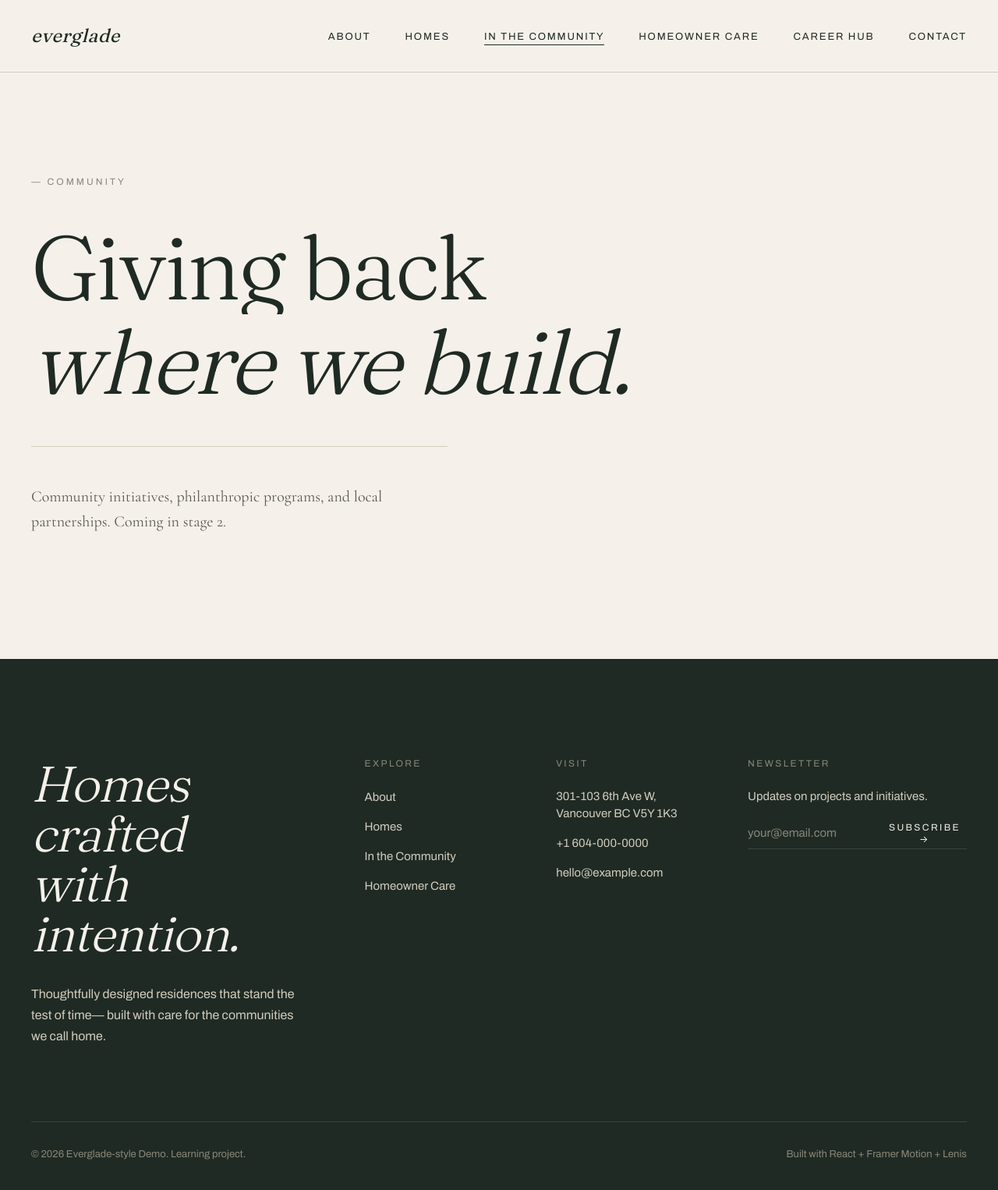
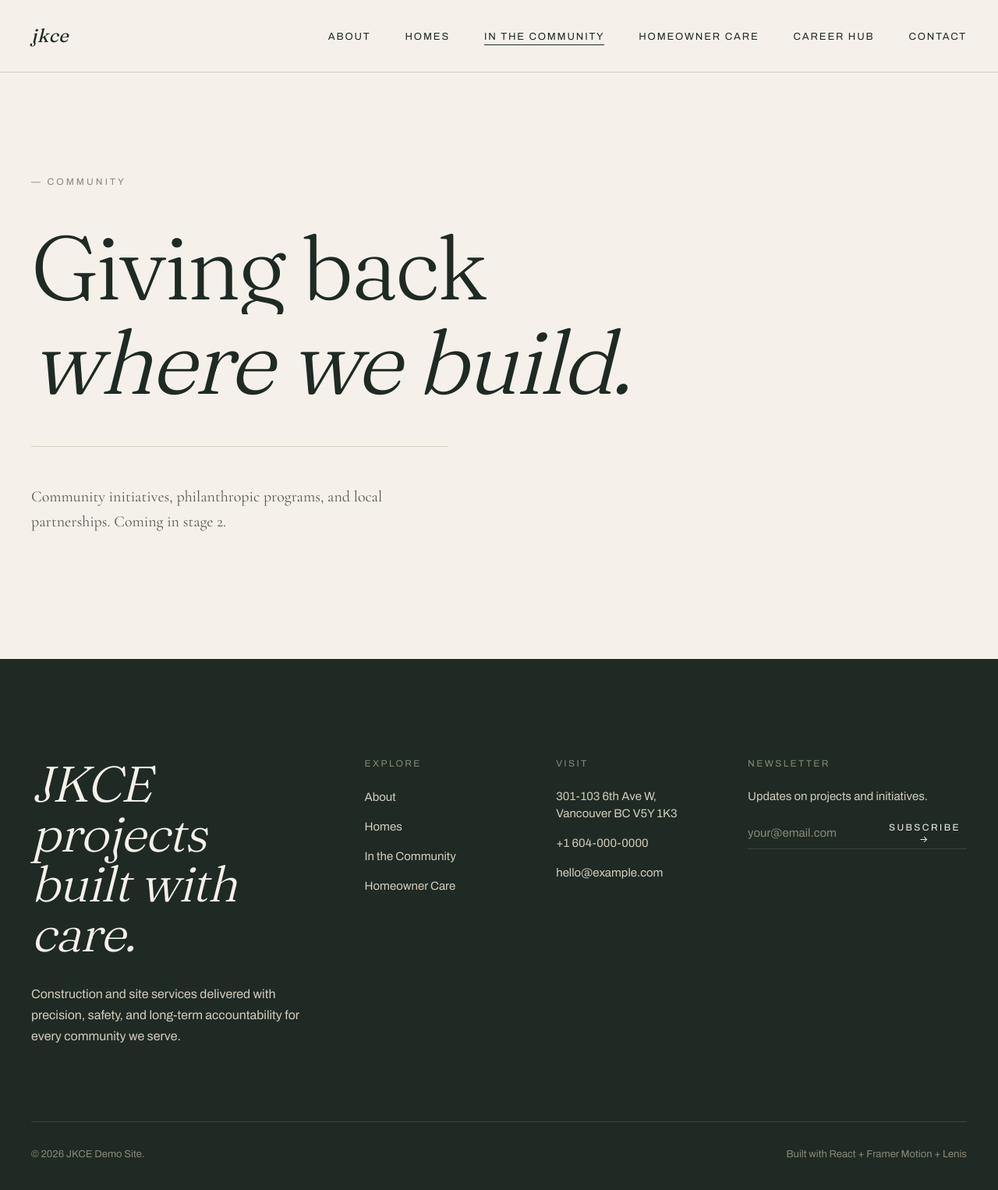
Before and after one commit to cyyryan/JKCE, a React (Vite) app: page /community in a window 1280 px wide. Shown: the top 1526 px of the page at 78% size. Built offline with nearby package versions, Linux system fonts and the light colour scheme.

Commit message:
Update JKCE branding copy

```diff
--- a/src/App.jsx
+++ b/src/App.jsx
@@ -50,14 +50,14 @@ function AppShell() {
               eyebrow="About"
               title="A team obsessed"
               titleItalic="with the craft."
-              hint="This page will feature the Everglade story, philosophy, leadership team, and project timeline. Coming in stage 2."
+              hint="This page will feature the JKCE story, philosophy, leadership team, and project timeline. Coming in stage 2."
             />
           } />
           <Route path="/homes" element={
             <InnerPagePlaceholder
               eyebrow="Homes"
               title="Residences"
-              titleItalic="by Everglade."
+              titleItalic="by JKCE."
               hint="A grid of all past and current projects with filtering by neighborhood, status, and home type. Coming in stage 2."
             />
           } />
--- a/src/components/ArrowLink.jsx
+++ b/src/components/ArrowLink.jsx
@@ -3,7 +3,7 @@ import { Link } from 'react-router-dom'
 
 /**
  * ArrowLink —— 带细箭头的链接,悬停时箭头右移。
- * 原站在 "About Everglade" / "Visit Oakhaus" 等 CTA 上用的都是这种风格。
+ * 适合用在品牌站里的主 CTA 和二级跳转。
  */
 const StyledLink = styled(Link)`
   display: inline-flex;
--- a/src/components/Footer.jsx
+++ b/src/components/Footer.jsx
@@ -138,10 +138,10 @@ export function Footer() {
         <Top>
           <Reveal>
             <Brand>
-              <h3>Homes crafted<br />with intention.</h3>
+              <h3>JKCE projects<br />built with care.</h3>
               <p>
-                Thoughtfully designed residences that stand the test of time—
-                built with care for the communities we call home.
+                Construction and site services delivered with precision,
+                safety, and long-term accountability for every community we serve.
               </p>
             </Brand>
           </Reveal>
@@ -184,7 +184,7 @@ export function Footer() {
         </Top>
 
         <Bottom>
-          <span>© 2026 Everglade-style Demo. Learning project.</span>
+          <span>© 2026 JKCE Demo Site.</span>
           <span>Built with React + Framer Motion + Lenis</span>
         </Bottom>
       </Inner>
--- a/src/components/Navbar.jsx
+++ b/src/components/Navbar.jsx
@@ -186,7 +186,7 @@ export function Navbar() {
         transition={{ duration: 0.8, delay: 0.4, ease: [0.22, 1, 0.36, 1] }}
       >
         <Inner>
-          <Logo to="/">everglade</Logo>
+          <Logo to="/">jkce</Logo>
           <NavLinks>
             {links.map((l) => (
               <li key={l.to}>
--- a/src/pages/Home.jsx
+++ b/src/pages/Home.jsx
@@ -10,7 +10,7 @@ import { Community } from '../sections/Community'
  * 按原站顺序串联所有板块:
  *   Hero (视频)
  *   → Intro (品牌哲学)
- *   → FeaturedProject (Oakhaus)
+ *   → FeaturedProject (JKCE showcase)
  *   → Dedication (深色交付)
  *   → Community (社区)
  *
```
Also changed, not shown: 2 other files (tests, documents, lock files or other folders).
